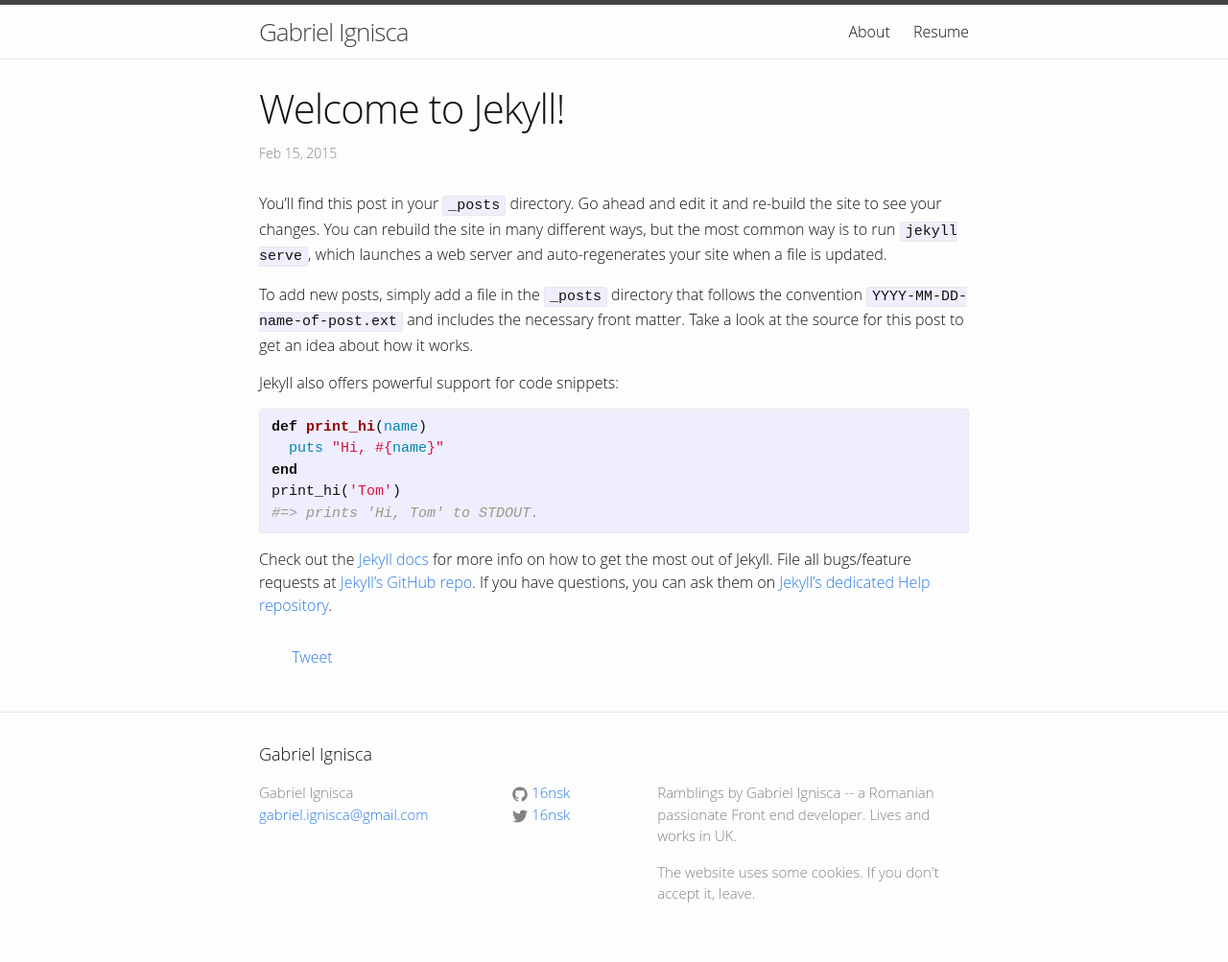
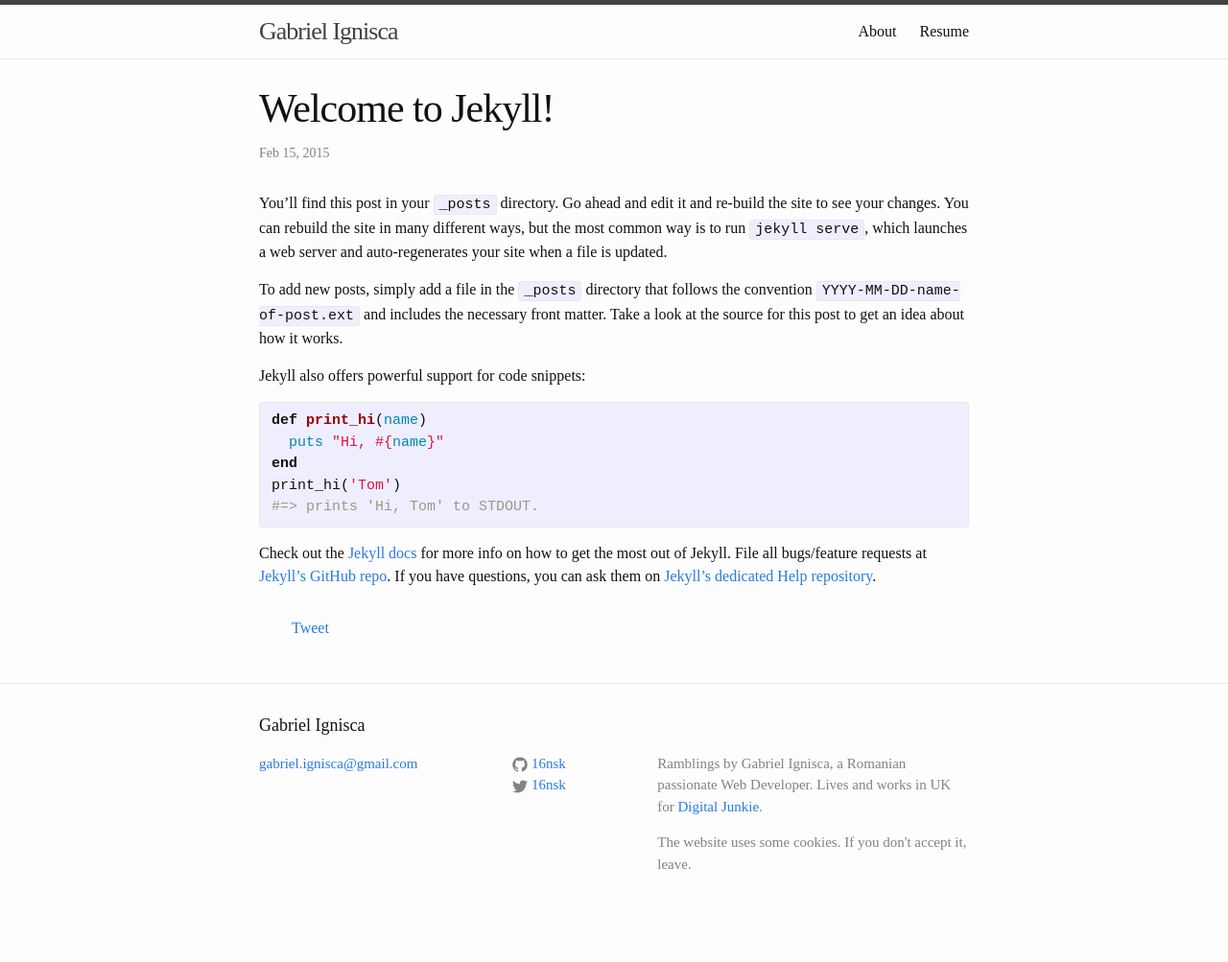
Before and after one commit to madalinignisca/madalinignisca.github.io, a Jekyll site: the page built from _posts/2015-02-15-welcome-to-jekyll.markdown, in a window 1280 px wide. Shown: the whole page at 96% size. Built offline with Jekyll 4.4.1, drawn with Linux system fonts in a browser that asks for light colours; comment, search, counter and statistics services are not loaded; after the commit the page ends 972 px from its top, so only the background shows below that.

```diff
--- a/Gemfile
+++ b/Gemfile
@@ -5,3 +5,5 @@ require 'open-uri'
 versions = JSON.parse(open('https://pages.github.com/versions.json').read)
 
 gem 'github-pages', versions['github-pages']
+
+gem 'rouge'
--- a/_config.yml
+++ b/_config.yml
@@ -2,7 +2,7 @@
 title: Gabriel Ignisca
 email: gabriel.ignisca@gmail.com
 description: > # this means to ignore newlines until "baseurl:"
-  Ramblings by Gabriel Ignisca -- a Romanian passionate Front end developer. Lives and works in UK.
+  Ramblings by Gabriel Ignisca, a Romanian passionate Web Developer. Lives and works in UK for <a href="http://www.digitaljunkie.com/" title="A digital agency you can trust!">Digital Junkie</a>.
 baseurl: "" # the subpath of your site, e.g. /blog/
 url: "http://gabe.me.uk" # the base hostname & protocol for your site
 twitter_username: 16nsk
@@ -10,3 +10,7 @@ github_username:  16nsk
 
 # Build settings
 markdown: kramdown
+kramdown:
+  input: GFM
+  enable_coderay: true
+highlighter: rouge
--- a/_includes/footer.html
+++ b/_includes/footer.html
@@ -7,7 +7,6 @@
     <div class="footer-col-wrapper">
       <div class="footer-col  footer-col-1">
         <ul class="contact-list">
-          <li>{{ site.title }}</li>
           <li><a href="mailto:{{ site.email }}">{{ site.email }}</a></li>
         </ul>
       </div>
--- a/_includes/head.html
+++ b/_includes/head.html
@@ -11,6 +11,16 @@
   <link rel="alternate" type="application/rss+xml" title="{{ site.title }}" href="{{ "/feed.xml" | prepend: site.baseurl | prepend: site.url }}" />
 
   <script>
+    (function(d) {
+      var config = {
+        kitId: 'paf6har',
+        scriptTimeout: 3000
+      },
+      h=d.documentElement,t=setTimeout(function(){h.className=h.className.replace(/\bwf-loading\b/g,"")+" wf-inactive";},config.scriptTimeout),tk=d.createElement("script"),f=false,s=d.getElementsByTagName("script")[0],a;h.className+=" wf-loading";tk.src='//use.typekit.net/'+config.kitId+'.js';tk.async=true;tk.onload=tk.onreadystatechange=function(){a=this.readyState;if(f||a&&a!="complete"&&a!="loaded")return;f=true;clearTimeout(t);try{Typekit.load(config)}catch(e){}};s.parentNode.insertBefore(tk,s)
+    })(document);
+  </script>
+
+  <script>
     (function(i,s,o,g,r,a,m){i['GoogleAnalyticsObject']=r;i[r]=i[r]||function(){
     (i[r].q=i[r].q||[]).push(arguments)},i[r].l=1*new Date();a=s.createElement(o),
     m=s.getElementsByTagName(o)[0];a.async=1;a.src=g;m.parentNode.insertBefore(a,m)
--- a/_sass/_base.scss
+++ b/_sass/_base.scss
@@ -14,7 +14,7 @@ dl, dd, ol, ul, figure {
  * Basic styling
  */
 body {
-    font-family: $base-font-family;
+    // font-family: $base-font-family;
     font-size: $base-font-size;
     line-height: $base-line-height;
     font-weight: 300;
--- a/_sass/_syntax-highlighting.scss
+++ b/_sass/_syntax-highlighting.scss
@@ -5,17 +5,17 @@
     background: #fff;
     @extend %vertical-rhythm;
 
-    .c     { color: #998; font-style: italic } // Comment
+    .c     { color: #998; font-style: bold } // Comment
     .err   { color: #a61717; background-color: #e3d2d2 } // Error
     .k     { font-weight: bold } // Keyword
     .o     { font-weight: bold } // Operator
-    .cm    { color: #998; font-style: italic } // Comment.Multiline
+    .cm    { color: #998; font-style: bold } // Comment.Multiline
     .cp    { color: #999; font-weight: bold } // Comment.Preproc
-    .c1    { color: #998; font-style: italic } // Comment.Single
-    .cs    { color: #999; font-weight: bold; font-style: italic } // Comment.Special
+    .c1    { color: #998; font-style: bold } // Comment.Single
+    .cs    { color: #999; font-weight: bold; font-style: bold } // Comment.Special
     .gd    { color: #000; background-color: #fdd } // Generic.Deleted
     .gd .x { color: #000; background-color: #faa } // Generic.Deleted.Specific
-    .ge    { font-style: italic } // Generic.Emph
+    .ge    { font-style: bold } // Generic.Emph
     .gr    { color: #a00 } // Generic.Error
     .gh    { color: #999 } // Generic.Heading
     .gi    { color: #000; background-color: #dfd } // Generic.Inserted
```
Also changed, not shown: other parts of _includes/head.html (+0 -14 lines), _posts/2015-04-12-host-your-websites-with-docker-on-digital-ocean.markdown (added, +84 -0 lines), Gemfile.lock, _sass/_variables.scss (added).
